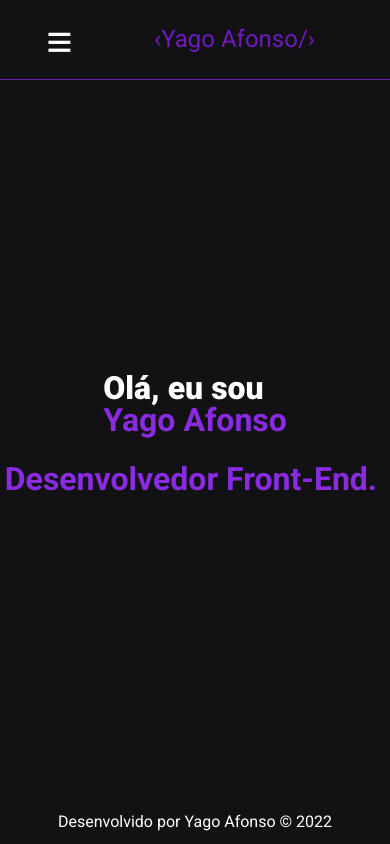
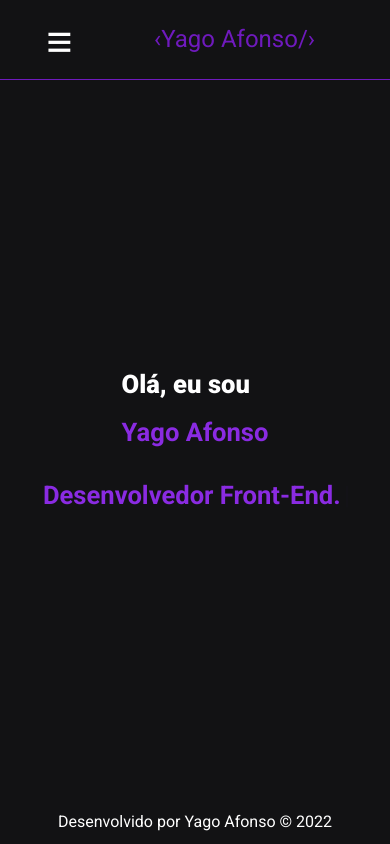
Before and after one commit to yagoafonso/Portfolio, a React (Vite) app: page / in a window 390 px wide. Built offline with nearby package versions, Linux system fonts and the light colour scheme.

Commit message:
fixed error responsive

```diff
--- /dev/null
+++ b/src/breakpoints.js
@@ -0,0 +1,8 @@
+const device = {
+  mobile: '460px',
+  tablet: '768px',
+  laptop: '1200px',
+  desktop: '2560px',
+}
+
+export default { device }
--- a/src/global.js
+++ b/src/global.js
@@ -17,10 +17,7 @@ export default createGlobalStyle `
 
     --black-900: #000000;
     --red-500: #F75A68;
-
-
 }
-
 *{
     padding: 0;
     margin: 0;
--- a/src/pages/About/style.js
+++ b/src/pages/About/style.js
@@ -1,4 +1,5 @@
 import styled from 'styled-components'
+import breakpoints from '../../breakpoints'
 
 export const ContainerAbout = styled.section`
   background: var(--gray-900);
@@ -8,8 +9,12 @@ export const ContainerAbout = styled.section`
   padding: 5rem;
   height: 86.5vh;
   gap: 30px;
-  @media (max-width: 860px) {
+  @media (max-width: ${breakpoints.device.tablet}) {
     flex-direction: column;
+    justify-content: flex-start;
+    margin-top: 30px;
+    height: 85vh;
+    padding: 0;
   }
 `
 export const ContentImgAbout = styled.div`
@@ -21,7 +26,7 @@ export const ContentImgAbout = styled.div`
   }
 `
 export const ContentTextAbout = styled.div`
-  width: 30rem;
+  width: 20rem;
   height: 20rem;
   display: flex;
   flex-direction: column;
@@ -44,7 +49,7 @@ export const ContentTextAbout = styled.div`
       color: var(--blueviolet-300);
     }
   }
-  @media (max-width: 860px) {
+  @media (max-width: ${breakpoints.device.tablet}) {
     align-items: center;
   }
 `
@@ -54,9 +59,9 @@ export const ContainerSocial = styled.div`
   h2{
     text-transform: uppercase;
     margin-bottom: 10px;
-    @media (max-width: 860px) {
+    @media (max-width: ${breakpoints.device.tablet}) {
       text-align: center;
-  }
+    }
   }
   p{
     text-align: center;
@@ -83,9 +88,7 @@ export const SocialIcon = styled.a`
     width: 25px;
     height: 25px;
     color:var(--blueviolet-800);
-
   }
-
   :hover {
   color: #87209e;
   box-shadow: 0 0 10px var(--blueviolet-800);
--- a/src/pages/Home/Home.jsx
+++ b/src/pages/Home/Home.jsx
@@ -16,7 +16,7 @@ export function Home() {
                     <h1><strong>Yago Afonso</strong></h1>
                 </div>
                 <div>
-                    <span style={{ color: 'var(--blueviolet-500)', fontWeight: '700', fontSize: '2rem' }}>
+                    <span>
                         <Typewriter
                             words={['Desenvolvedor Front-End.']}
                             cursor
--- a/src/pages/Home/style.js
+++ b/src/pages/Home/style.js
@@ -1,4 +1,5 @@
-import styled from 'styled-components'
+import styled from 'styled-components';
+import breakpoints  from '../../breakpoints';
 
 export const ContainerHome = styled.section`
   background: var(--gray-900);
@@ -7,18 +8,20 @@ export const ContainerHome = styled.section`
   display: flex;
   align-items: center;
   justify-content: center;
-  @media (max-width: 760px) {
+
+  @media (max-width: ${breakpoints.device.tablet}) {
       flex-direction: column;
   }
 `
 export const ContentShow = styled.div`
-  width: 37rem;
-  height: 37rem;
+  width: 35rem;
+  height: 35rem;
   display: flex;
   flex-direction: column;
   justify-content: center;
   align-items: center;
   gap: 2rem;
+
   div{
     display: flex;
     flex-direction: column;
@@ -26,44 +29,47 @@ export const ContentShow = styled.div`
     gap: 1rem;
   }
   h1{
-    line-height: 3rem;
+    line-height: 2rem;
     font-weight: 900;
-    font-size: 3rem;
+    font-size: 2.5rem;
   }
   strong {
     color: var(--blueviolet-500);
   }
-  @media (max-width: 1024px) {
+  span {
+    color: var(--blueviolet-500);
+    font-weight: 700;
+    font-size: 2rem;
+  }
+
+  @media (max-width: ${breakpoints.device.laptop}) {
     width: 30rem;
     height: 30rem;
-      h1{
-          line-height: 2rem;
-          font-weight: 900;
-          font-size: 2rem;
   }
-    }
-    @media (max-width: 860px) {
+  @media (max-width: ${breakpoints.device.tablet}) {
     width: 25rem;
     height: 25rem;
-      h1{
-          line-height: 1rem;
-          font-weight: 900;
     font-size: 2rem;
+
+    }
+    @media (max-width: ${breakpoints.device.mobile}){
+      width: 20rem;
+      h1, span {
+        font-size:  1.6rem;
       }
     }
 
 `
 export const ContentImg = styled.div`
   img {
-    width: 37rem;
-    height: 37rem;
-    object-fit: cover;
-
-    @media (max-width: 1024px) {
     width: 30rem;
     height: 30rem;
+    object-fit: cover;
+    @media (max-width: ${breakpoints.device.laptop}) {
+      width: 25rem;
+      height: 25rem;
     }
-    @media (max-width: 860px) {
+    @media (max-width: ${breakpoints.device.tablet}){
       display: none;
     }
   }
--- a/src/pages/Projects/style.js
+++ b/src/pages/Projects/style.js
@@ -1,4 +1,5 @@
 import styled from "styled-components";
+import breakpoints from "../../breakpoints";
 
 export const ContainerProjects = styled.div`
   background: var(--gray-900);
@@ -25,7 +26,7 @@ export const ContainerProjectCards = styled.div`
   max-width: 1020px;
   margin-top: 50px;
 
-  @media (max-width: 1035px) {
+  @media (max-width: ${breakpoints.device.laptop}) {
       align-items: center ;
       justify-content: center ;
     }
```
Also changed, not shown: src/components/Navbar/style.js (+5 -8 lines). Lines whose indentation alone changed are shown as unchanged.
